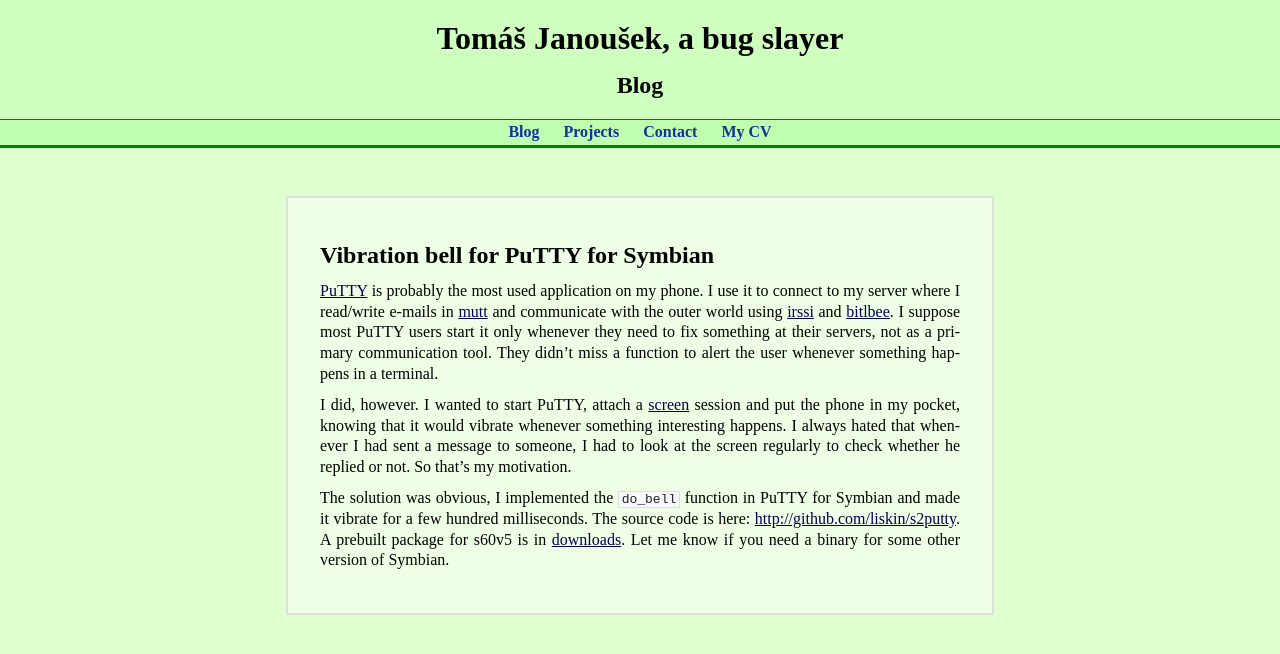
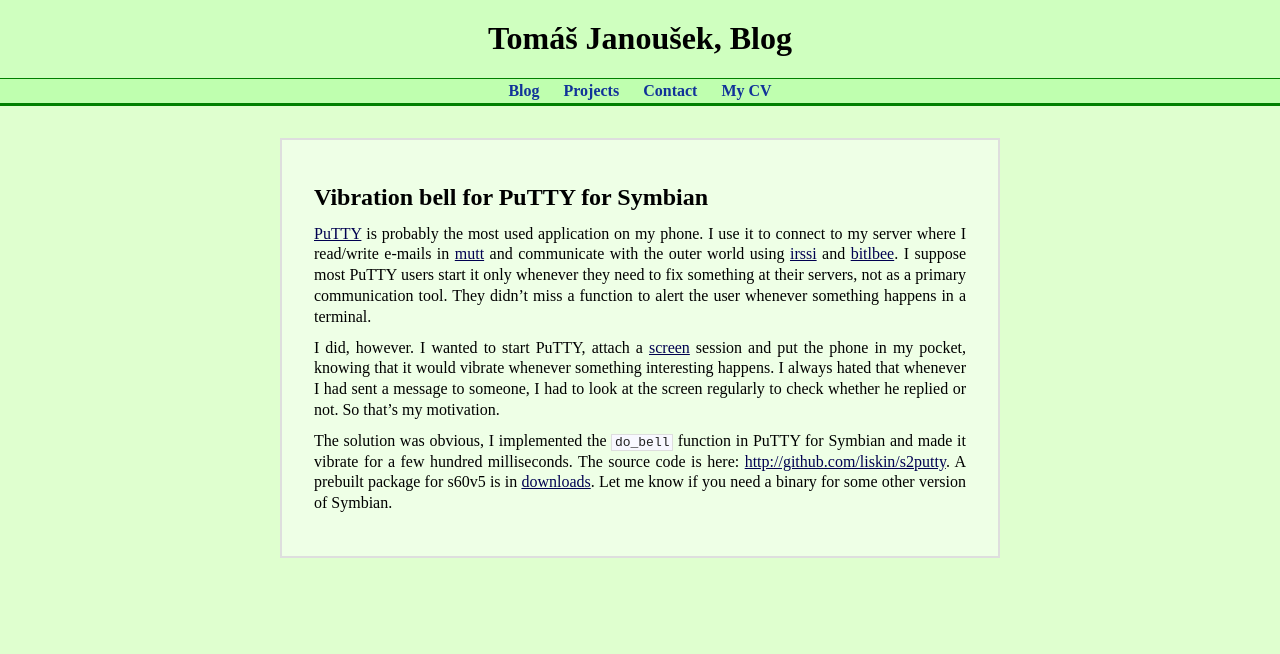
Before and after one commit to liskin/work.lisk.in, a Jekyll site: the page built from _posts/2010-10-08-s2putty-vibrabell.md, in a window 1280 px wide. Shown: the top 654 px of the page. Built offline with Jekyll 4.4.1, drawn with Linux system fonts in a browser that asks for light colours.

Commit message:
Tweak styles for print and mobile screens

```diff
--- a/_layouts/default.html
+++ b/_layouts/default.html
@@ -4,6 +4,7 @@
 		<meta charset="utf-8">
 		<meta name="author" content="Tomáš Janoušek" />
 		<meta name="keywords" content="Tomas Janousek, Liskni_si, lisk.in, liskin">
+		<meta name="viewport" content="width=device-width, initial-scale=1">
 
 		<link rel="stylesheet" type="text/css" href="/main.css">
 		<link href="/atom.xml" rel="alternate" title="Tomáš Janoušek, a bug slayer" type="application/atom+xml">
@@ -25,16 +26,15 @@
 	</head>
 	<body>
 		<div id="nadpis">
-			<h1 class="center">Tomáš Janoušek, a bug slayer</h1>
-			<h2 class="center">{% if page.date %}Blog{% else %}{{ page.title }}{% endif %}</h2>
+			<h1 class="center">Tomáš Janoušek, {% if page.date %}Blog{% else %}{{ page.title }}{% endif %}</h1>
 		</div>
 
-		<div id="navupdiv"><div id="navdiv"><ul id="nav">
+		<div id="navdiv"><ul id="nav">
 			<li><a href="/"><strong>Blog</strong></a></li>
 			<li><a href="https://github.com/liskin?tab=repositories"><strong>Projects</strong></a></li>
 			<li><a href="/contact/"><strong>Contact</strong></a></li>
 			<li><a href="http://store.lisk.in/tmp/perm/janousek_cv_en.pdf"><strong>My CV</strong></a></li>
-		</ul></div></div>
+		</ul></div>
 
 {% if page.date %}
 		<article id="content" class="hyphenate" {% if page.lang %} lang="{{ page.lang }}" {% endif %} >
--- a/styles/main.css
+++ b/styles/main.css
@@ -1,7 +1,6 @@
 body {
 	background-color: #dfffcf;
-	text-align: justify;
-	margin: 3em;
+	margin: 0;
 	line-height: 1.3;
 }
 
@@ -40,18 +39,35 @@
 
 
 div#nadpis {
-	margin: -3em -3em 0em -3em;
-	padding-top: 0.5em;
-	padding-bottom: 0.5em;
+	padding: 0.5em;
 	background-color: #cfffbf;
 }
 
 div#content, article#content {
-	margin: 3em auto;
-	max-width: 40em;
-	padding: 2em;
-	background-color: #eeffe6;
-	border: 2px solid #dedede;
+	padding: 1em;
+}
+
+@media screen {
+	div#content, article#content {
+		margin: 0 auto;
+		padding: 0.5em;
+		background-color: #eeffe6;
+		border-bottom: 2px solid #dedede;
+	}
+}
+
+@media screen and (min-width: 45em) {
+	div#content, article#content {
+		box-sizing: border-box;
+		margin: 2em auto;
+		padding: 2em;
+		max-width: 45em;
+		border: 2px solid #dedede;
+	}
+}
+
+article#content p, article#content li {
+	text-align: justify;
 }
 
 #content img, #content svg {
@@ -117,6 +133,7 @@
 ul.posts {
 	list-style-type: none;
 	text-align: left;
+	margin: 0;
 }
 
 ul.posts span {
--- a/styles/nav.css
+++ b/styles/nav.css
@@ -68,12 +68,14 @@
 	text-decoration: none;
 }
 
-div#navupdiv {
-	margin: 0em -3em 1em -3em;
-}
-
 div#navdiv {
 	background-color: #bfffaf;
 	border-top: 1px solid green;
 	border-bottom: 3px solid green;
 }
+
+@media print {
+	div#navdiv {
+		visibility: hidden;
+	}
+}
```
